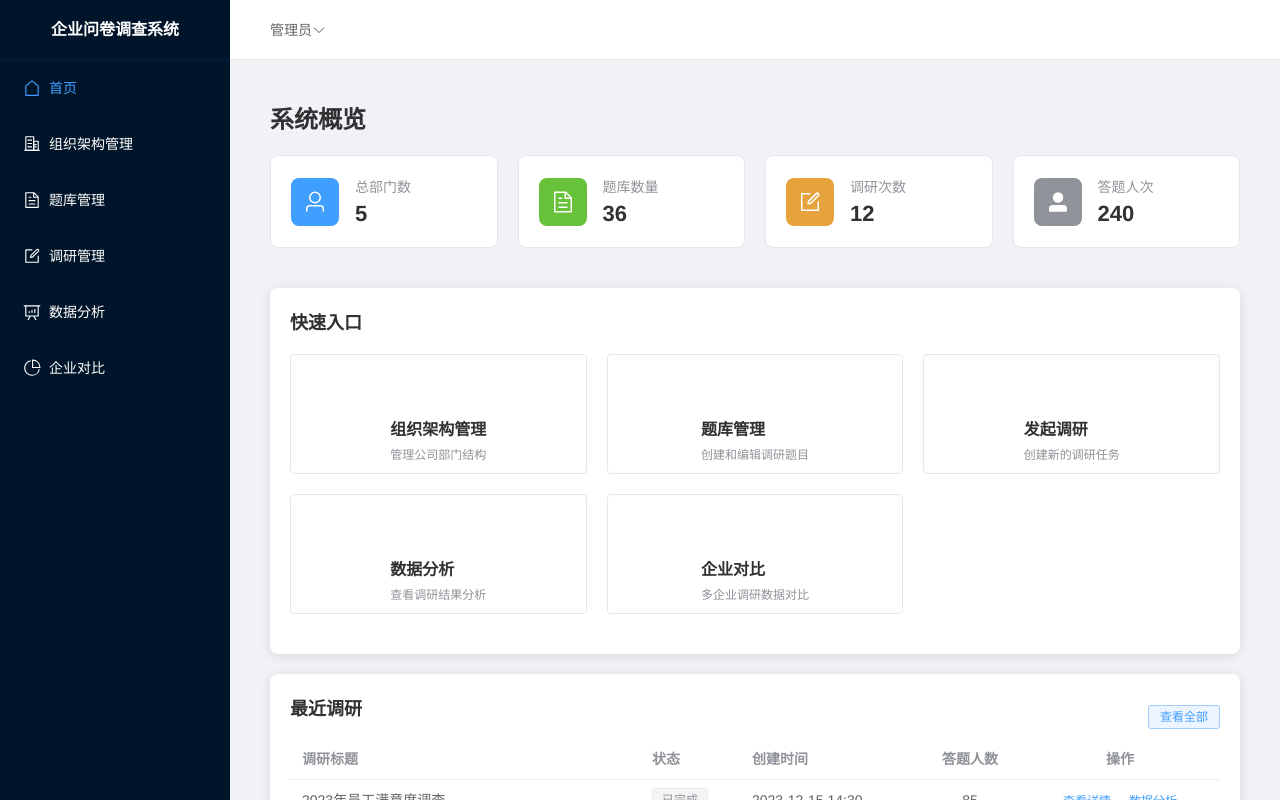
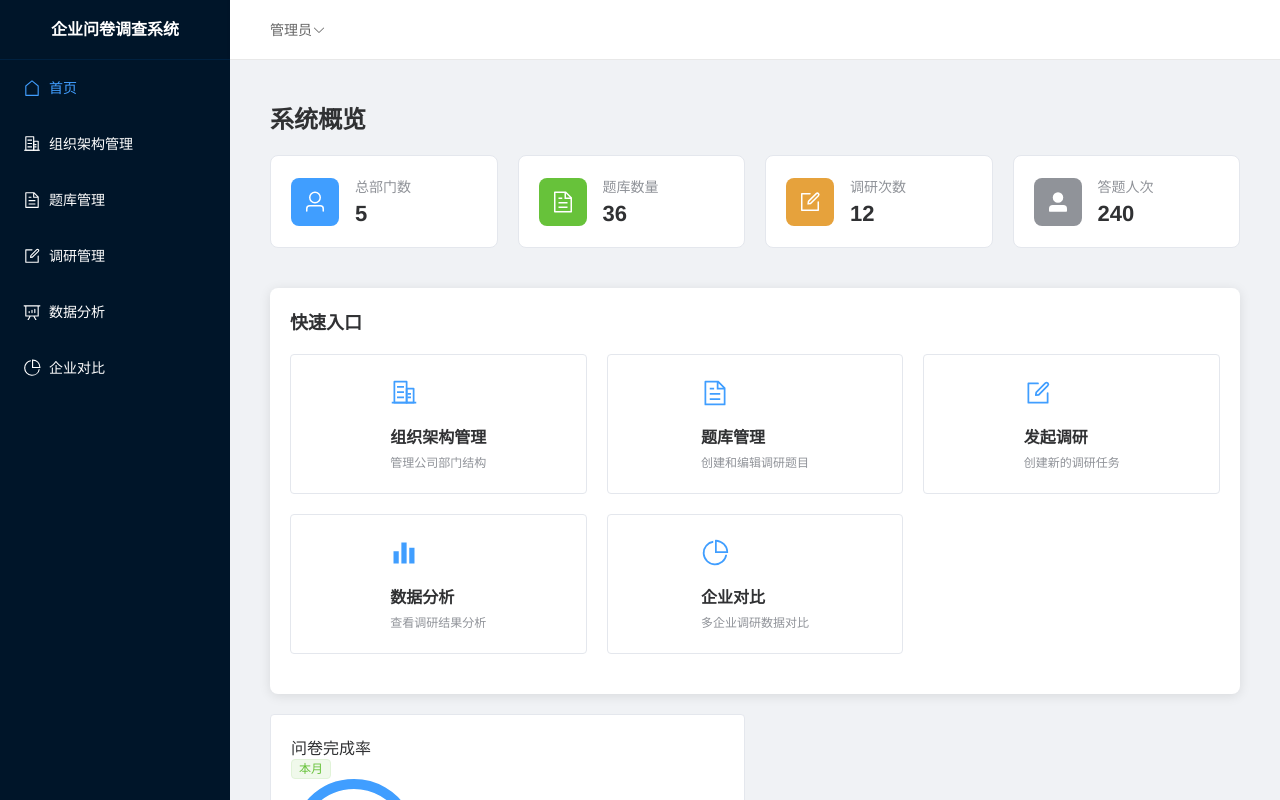
Before and after one commit to he2827987/SurveyProduct, a Vue app in the folder survey_product_doc/frontend/: page /dashboard in a window 1280 px wide. Built offline with nearby package versions, Linux system fonts and the light colour scheme; sample sign-in values are in the browser's storage.

Commit message:
ui: fix dashboard quick-entry icons and add completion chart

```diff
--- a/survey_product_doc/frontend/src/views/Dashboard.vue
+++ b/survey_product_doc/frontend/src/views/Dashboard.vue
@@ -85,6 +85,27 @@
       </el-row>
     </div>
 
+    <!-- 简易概览图表 -->
+
+    <!-- 简易概览图表 -->
+    <el-row :gutter="20">
+      <el-col :xs="24" :sm="24" :md="12">
+        <el-card shadow="hover" class="chart-card">
+          <div class="chart-header">
+            <div class="chart-title">问卷完成率</div>
+            <el-tag type="success" size="small">本月</el-tag>
+          </div>
+          <div class="chart-body">
+            <el-progress type="dashboard" :percentage="72" :stroke-width="10" color="#409EFF" />
+            <div class="chart-legend">
+              <span class="dot primary"></span> 已完成 72%
+              <span class="dot muted"></span> 进行中 18%
+              <span class="dot warning"></span> 未开始 10%
+            </div>
+          </div>
+        </el-card>
+      </el-col>
+    </el-row>
     <!-- 最近调研 -->
     <div class="card recent-surveys">
       <div class="flex-between">
@@ -155,31 +176,31 @@ const quickEntries = [
   {
     title: '组织架构管理',
     description: '管理公司部门结构',
-    icon: 'OfficeBuilding',
+    icon: OfficeBuilding,
     path: '/organization'
   },
   {
     title: '题库管理',
     description: '创建和编辑调研题目',
-    icon: 'Document',
+    icon: Document,
     path: '/question'
   },
   {
     title: '发起调研',
     description: '创建新的调研任务',
-    icon: 'Edit',
+    icon: Edit,
     path: '/survey'
   },
   {
     title: '数据分析',
     description: '查看调研结果分析',
-    icon: 'Histogram',
+    icon: Histogram,
     path: '/analysis'
   },
   {
     title: '企业对比',
     description: '多企业调研数据对比',
-    icon: 'PieChart',
+    icon: PieChart,
     path: '/compare'
   }
 ]
@@ -324,7 +345,8 @@ const viewAnalysis = (id) => {
 .entry-card {
   margin-bottom: 20px;
   cursor: pointer;
-  height: 120px;
+  padding: 12px;
+  height: 140px;
   display: flex;
   flex-direction: column;
   justify-content: center;
```
